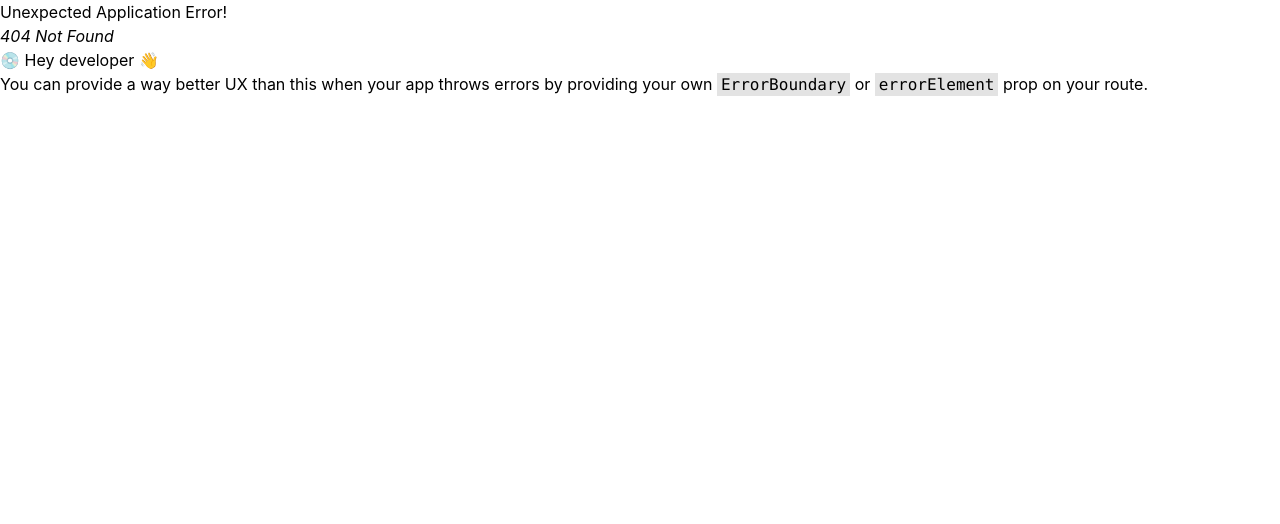
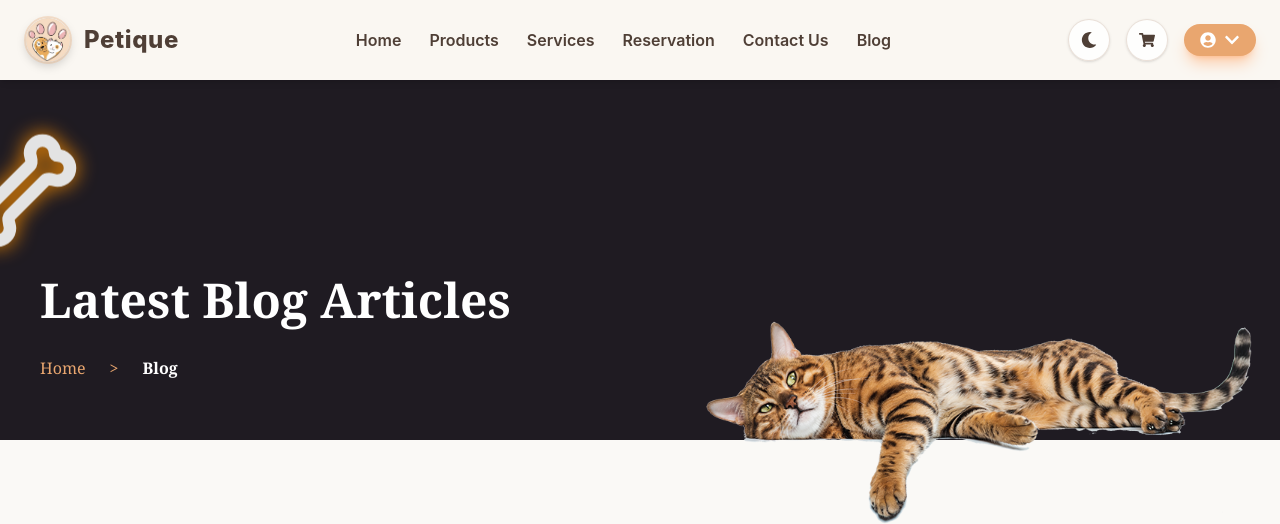
Before and after one commit to Yomna-Elshorbagy/Petique-Clinic, a React (Vite) app: page /blog in a window 1280 px wide. Before the commit this address had no page. Shown: the top 524 px of the page. Built offline with nearby package versions, Linux system fonts and the light colour scheme.

Commit message:
changes in app file

```diff
--- a/src/App.tsx
+++ b/src/App.tsx
@@ -12,9 +12,10 @@ import Register from "./Pages/Register/Register";
 import ForgetPassword from "./Pages/ForgetPassword/ForgetPassword";
 import OtpConfirmation from "./Pages/Otp/OtpConfirmation";
 import ContactUs from "./Pages/ContactUs/ContactUs";
-import Reservation from "./Pages/reservation/reservation";
+import Reservation from "./Pages/Reservation/reservation";
 import Services from "./Pages/Services/services";
 import Servicesdetails from "./Pages/Servicedetails/servicedetails";
+import Blog from "./Pages/Blog/Blog";
 
 import Checkout from "./Pages/Checkout/Checkout";
 import DashboardEcoLayout from "./Dashboard/DashboardEcoLayout";
@@ -51,6 +52,7 @@ const router = createBrowserRouter([
       { path: "reservation", element: <Reservation/> },
       { path: "service", element: <Services/> },
       { path: "service/:id", element: <Servicesdetails/> },
+       { path:"blog", element: <Blog/> },
 
 
       { path: "checkout", element: <Checkout /> },
--- a/src/Components/NavBar/NavBar.tsx
+++ b/src/Components/NavBar/NavBar.tsx
@@ -23,9 +23,11 @@ export default function NavBar() {
   const navLinks = [
     { label: "Home", href: "/" },
     { label: "Products", href: "/products" },
-    { label: "Services", href: "services" },
-    { label: "Reservation", href: "/resDashboard/reservations" },
+    { label: "Services", href: "service" },
+    { label: "Reservation", href: "/reservation" },
     { label: "Contact Us", href: "/contact" },
+    { label: "Blog", href: "/blog" },
+
   ];
 
   useEffect(() => {
--- a/src/Pages/Servicedetails/servicedetails.tsx
+++ b/src/Pages/Servicedetails/servicedetails.tsx
@@ -4,7 +4,7 @@ import gsap from "gsap";
 import { useParams } from "react-router-dom";
 import { useQuery } from "@tanstack/react-query";
 import axios from "axios";
-import type { IService } from "./../../Interfaces/IService";
+import type { IService } from "../../Interfaces/IService";
 import { useNavigate } from "react-router-dom";
 import { useState } from "react";
 import { Link } from "react-router-dom";
@@ -139,7 +139,7 @@ export default function Servicesdetails() {
         </div>
 
         {/* Main Content */}
-        <div className="w-full md:w-3/4 mx-auto flex flex-col md:flex-row gap-6 mt-8 font-serif">
+        <div className="w-full md:w-3/4 mx-auto flex flex-col md:flex-row gap-6 font-serif mt-20">
           <div className="flex flex-col md:flex-row gap-8 p-6 ">
             {/* Left Side*/}
             <div className="w-full md:w-1/4 space-y-4">
--- a/src/Pages/Services/services.tsx
+++ b/src/Pages/Services/services.tsx
@@ -3,7 +3,7 @@ import { useEffect, useRef } from "react";
 import gsap from "gsap";
 import { useQuery } from "@tanstack/react-query";
 import axios from "axios";
-import type { IService } from "./../../Interfaces/IService";
+import type { IService } from "../../Interfaces/IService";
 import { useNavigate } from "react-router-dom";
 import { Link } from "react-router-dom";
 
@@ -80,7 +80,7 @@ export default function Services() {
         />
       </div>
 
-      <div className="mt-40 font-serif">
+      <div className="mt-40 font-serif mb-10">
         <div className="flex flex-wrap justify-center gap-6 px-6">
           {services.map((service: IService) => {
             const img1 =
--- a/src/Pages/blog/blog.tsx
+++ b/src/Pages/blog/blog.tsx
@@ -48,7 +48,7 @@ export default function Blog() {
   return (
     <>
       {/* Header */}
-      <div className="mt-32 bg-[#faf9f6]">
+      <div className="bg-[#faf9f6]">
         <div className="relative bg-[#1f1b22] h-[360px] px-10 py-10 overflow-visible flex items-center justify-center mt-20 font-serif">
           <div className="max-w-7xl text-center md:text-left w-full">
             <Bone
@@ -81,7 +81,7 @@ export default function Blog() {
           />
         </div>
 
-        <div className="container mx-auto flex flex-col md:flex-row gap-6 mt-20 justify-center font-serif p-3  ">
+        <div className="container mx-auto flex flex-col md:flex-row gap-6 mt-20 justify-center font-serif p-3 mb-10 ">
           <div className="w-full md:w-1/2">
             {expandedPostId === null ? (
               <>
--- a/src/Reservation/Componenst/NavBar/Navbar.tsx
+++ b/src/Reservation/Componenst/NavBar/Navbar.tsx
@@ -1,7 +1,7 @@
 import React from "react";
 import { FaBell, FaUserCircle, FaBars } from "react-icons/fa";
 import type { TokenPayload } from "../../../Interfaces/ITokenPayload";
-import { jwtDecode } from "jwt-decode";
+import jwtDecode  from "jwt-decode";
 
 interface NavbarProps {
   toggleSidebar: () => void;
```
